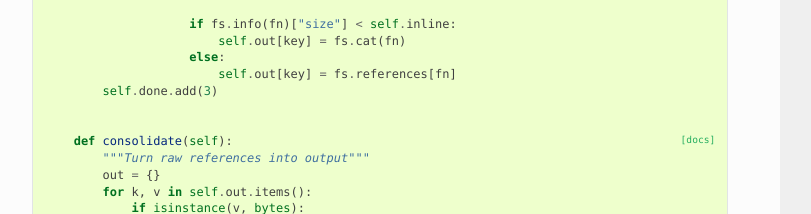
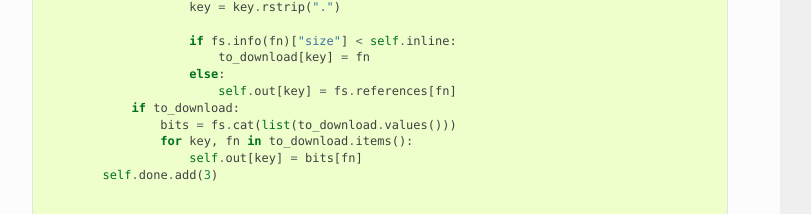
Before and after one commit to fsspec/kerchunk, a plain HTML site: page _modules/kerchunk/combine.html in a window 1280 px wide. Shown: the part 6377-6591 px from the top of the page, without its empty margins (320-1131 px from the left). Drawn offline with Linux system fonts and the light colour scheme.

Commit message:
Committing deleted change to try and force re-build

```diff
--- a/_modules/kerchunk/combine.html
+++ b/_modules/kerchunk/combine.html
@@ -348,6 +348,7 @@
         <span class="n">no_deps</span> <span class="o">=</span> <span class="kc">None</span>
 
         <span class="k">for</span> <span class="n">i</span><span class="p">,</span> <span class="n">fs</span> <span class="ow">in</span> <span class="nb">enumerate</span><span class="p">(</span><span class="bp">self</span><span class="o">.</span><span class="n">fss</span><span class="p">):</span>
+            <span class="n">to_download</span> <span class="o">=</span> <span class="p">{}</span>
             <span class="n">m</span> <span class="o">=</span> <span class="n">fs</span><span class="o">.</span><span class="n">get_mapper</span><span class="p">(</span><span class="s2">&quot;&quot;</span><span class="p">)</span>
             <span class="n">z</span> <span class="o">=</span> <span class="n">zarr</span><span class="o">.</span><span class="n">open</span><span class="p">(</span><span class="n">m</span><span class="p">)</span>
 
@@ -441,9 +442,13 @@
                     <span class="n">key</span> <span class="o">=</span> <span class="n">key</span><span class="o">.</span><span class="n">rstrip</span><span class="p">(</span><span class="s2">&quot;.&quot;</span><span class="p">)</span>
 
                     <span class="k">if</span> <span class="n">fs</span><span class="o">.</span><span class="n">info</span><span class="p">(</span><span class="n">fn</span><span class="p">)[</span><span class="s2">&quot;size&quot;</span><span class="p">]</span> <span class="o">&lt;</span> <span class="bp">self</span><span class="o">.</span><span class="n">inline</span><span class="p">:</span>
-                        <span class="bp">self</span><span class="o">.</span><span class="n">out</span><span class="p">[</span><span class="n">key</span><span class="p">]</span> <span class="o">=</span> <span class="n">fs</span><span class="o">.</span><span class="n">cat</span><span class="p">(</span><span class="n">fn</span><span class="p">)</span>
+                        <span class="n">to_download</span><span class="p">[</span><span class="n">key</span><span class="p">]</span> <span class="o">=</span> <span class="n">fn</span>
                     <span class="k">else</span><span class="p">:</span>
                         <span class="bp">self</span><span class="o">.</span><span class="n">out</span><span class="p">[</span><span class="n">key</span><span class="p">]</span> <span class="o">=</span> <span class="n">fs</span><span class="o">.</span><span class="n">references</span><span class="p">[</span><span class="n">fn</span><span class="p">]</span>
+            <span class="k">if</span> <span class="n">to_download</span><span class="p">:</span>
+                <span class="n">bits</span> <span class="o">=</span> <span class="n">fs</span><span class="o">.</span><span class="n">cat</span><span class="p">(</span><span class="nb">list</span><span class="p">(</span><span class="n">to_download</span><span class="o">.</span><span class="n">values</span><span class="p">()))</span>
+                <span class="k">for</span> <span class="n">key</span><span class="p">,</span> <span class="n">fn</span> <span class="ow">in</span> <span class="n">to_download</span><span class="o">.</span><span class="n">items</span><span class="p">():</span>
+                    <span class="bp">self</span><span class="o">.</span><span class="n">out</span><span class="p">[</span><span class="n">key</span><span class="p">]</span> <span class="o">=</span> <span class="n">bits</span><span class="p">[</span><span class="n">fn</span><span class="p">]</span>
         <span class="bp">self</span><span class="o">.</span><span class="n">done</span><span class="o">.</span><span class="n">add</span><span class="p">(</span><span class="mi">3</span><span class="p">)</span></div>
 
 <div class="viewcode-block" id="MultiZarrToZarr.consolidate"><a class="viewcode-back" href="../../reference.html#kerchunk.combine.MultiZarrToZarr.consolidate">[docs]</a>    <span class="k">def</span> <span class="nf">consolidate</span><span class="p">(</span><span class="bp">self</span><span class="p">):</span>
```
